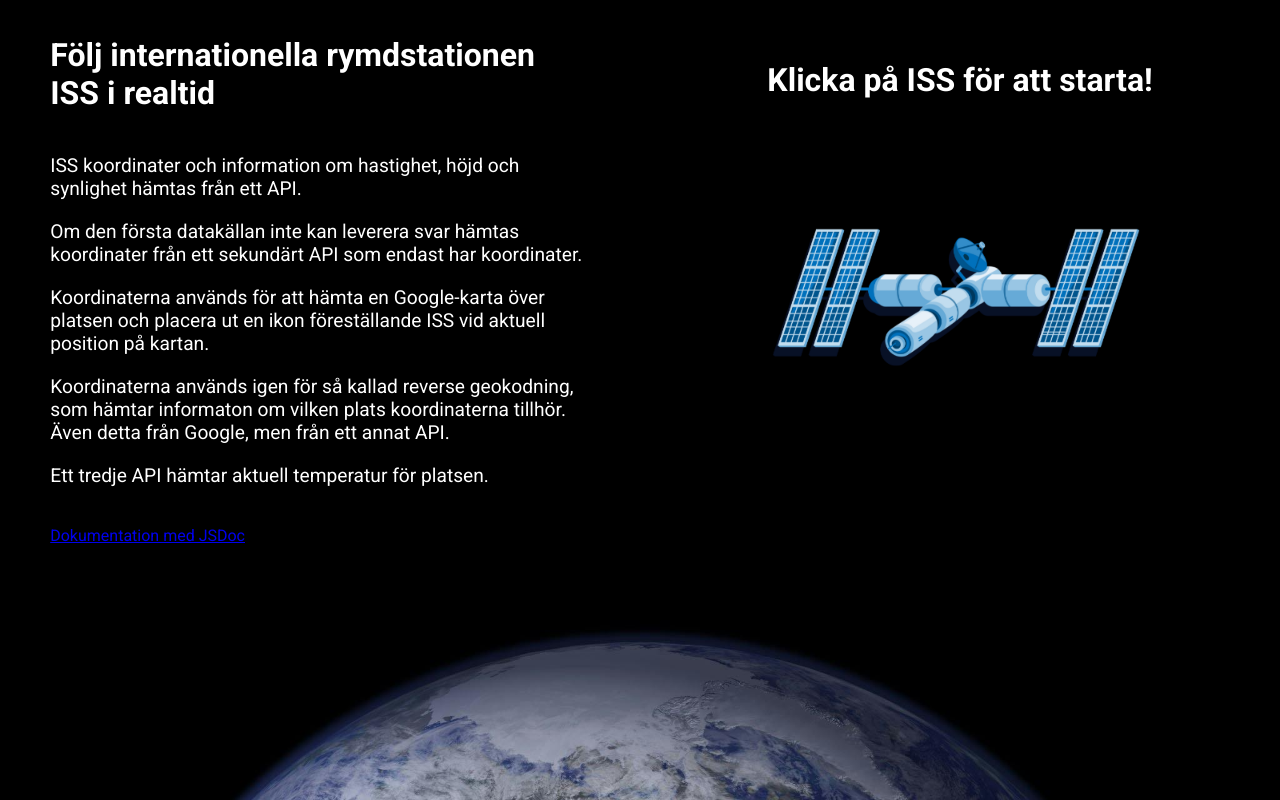
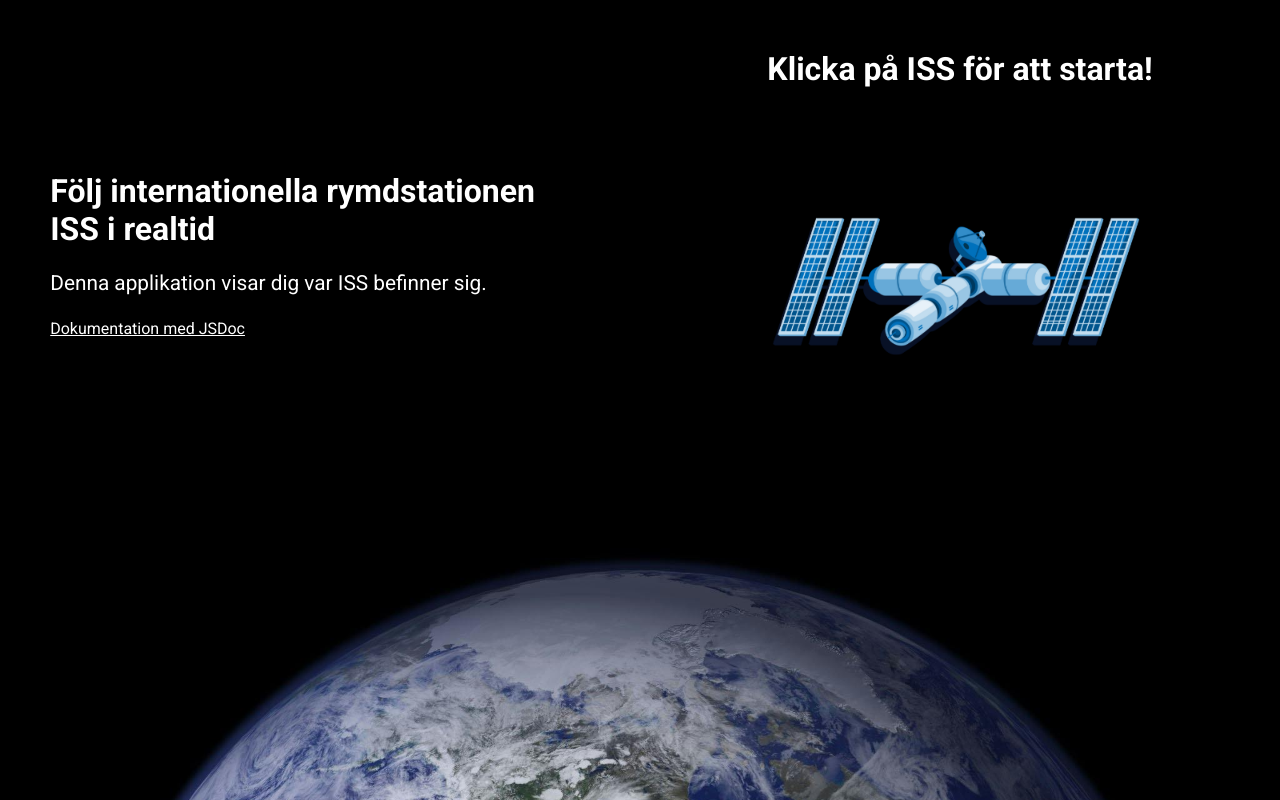
Before and after one commit to lowdav/frontendprojekt, a website built with Parcel: page src/index.html in a window 1280 px wide. Shown: the top 800 px of the page. Built offline with nearby package versions, Linux system fonts and the light colour scheme.

Commit message:
Använder json för innehåll på startsida

```diff
--- a/package.json
+++ b/package.json
@@ -13,6 +13,7 @@
     "@parcel/transformer-sass": "^2.13.3",
     "jsdoc": "^4.0.4",
     "parcel": "^2.13.3",
+    "sharp": "^0.33.5",
     "svgo": "^3.3.2"
   },
   "browserslist": "> 0.5%, last 2 versions, not dead"
--- a/src/css/sass/_card.scss
+++ b/src/css/sass/_card.scss
@@ -1,10 +1,12 @@
+@use '/src/css/sass/variables' as *;
+
 .info-container {
     margin: 10px;
     text-align: center;
 }
 
 .card {
-    background: rgb(255, 255, 255, 0.9);
+    background: $cardbackground;
     border-radius: 12px;
     box-shadow: 0 5px 15px rgba(0, 0, 0, 0.2);
     p{
@@ -43,7 +45,7 @@
 .card:nth-child(9) { animation-delay: 0.9s; }
 
 .card:last-child {
-    color: red;
+    color: $lastcard;
 }
 
 
--- a/src/css/sass/_fonts.scss
+++ b/src/css/sass/_fonts.scss
@@ -2,6 +2,10 @@
 
 * {
     font-family: 'Roboto', sans-serif;
+}
+
+p {
+    font-size: clamp(1.2rem, 1.3rem, 1.4rem);
 }
 
 .card p {
--- a/src/css/sass/_intro.scss
+++ b/src/css/sass/_intro.scss
@@ -1,22 +1,32 @@
+@use '/src/css/sass/variables' as *;
+
 html {
-    background-color: black;
+    background-color: $htmlbackground;
 }
 
 main {
-    // max-width: 1600px;
     margin: auto;
 }
 
 .wrapper {
     max-width: 100vw;
     margin: auto;
-    color: white;
+    color: $textcolor;
 }
 
 .intro{
 max-width: 60ch;
 padding: 15px;
 margin: auto;
+
+a {
+    color: $linkcolor;
+}
+
+p {
+    line-height: 1.4;
+}
+
 }
 
 #icon {
@@ -30,8 +40,9 @@ img{
     margin: auto;
     }
 
-.bold{
+#cta{
     font-weight: 700;
+    padding-top: 50px;
     margin: 0;
 }
 
--- /dev/null
+++ b/src/css/sass/_variables.scss
@@ -0,0 +1,5 @@
+$htmlbackground: black;
+$textcolor: white;
+$linkcolor: white;
+$cardbackground: rgb(255, 255, 255, 0.9);
+$lastcard: red;
--- a/src/css/style.scss
+++ b/src/css/style.scss
@@ -1,3 +1,4 @@
+@use 'sass/variables';
 @use 'sass/map';
 @use 'sass/card';
 @use 'sass/fonts';
--- /dev/null
+++ b/src/data.json
@@ -0,0 +1,7 @@
+  {
+    "title": "Följ internationella rymdstationen ISS i realtid",
+    "content": "Denna applikation visar dig var ISS befinner sig.",
+    "link": "href='docs/index.html'></a>",
+    "linktext": "Dokumentation med JSDoc",
+    "cta": "Klicka på ISS för att starta!"
+  }
--- a/src/index.html
+++ b/src/index.html
@@ -4,40 +4,34 @@
     <meta charset="UTF-8">
     <meta name="viewport" content="width=device-width, initial-scale=1.0">
     <link rel="icon" type="image/x-icon" href="img/favicon.ico">
+    <link id="themestyle" rel="stylesheet" href="css/style.scss">
     <title>Follow the space station</title>
-    <link id="themestyle" rel="stylesheet" href="css/style.scss">
 </head>
   <body>
     <main>
       <div id="wrapper" class="wrapper">
       <div id="intro" class="intro">
-        <h1>Följ internationella rymdstationen ISS i realtid</h1>
-        <p>
-        <ul>
-          <li>ISS koordinater och information om hastighet, höjd och synlighet hämtas från ett API.</li>
-          <li>Om den första datakällan inte kan leverera svar hämtas koordinater från ett sekundärt API som endast har koordinater.</li>
-          <li>Koordinaterna används för att hämta en Google-karta över platsen och placera ut en ikon föreställande ISS vid aktuell position på kartan.</li>
-          <li>Koordinaterna används igen för så kallad reverse geokodning, som hämtar informaton om vilken plats koordinaterna tillhör. Även detta från Google, men från ett annat API.</li>
-          <li>Ett tredje API hämtar aktuell temperatur för platsen.</li>
-        </ul>
-        <a href="docs/index.html">Dokumentation med JSDoc</a>
+        <div id="introtext"></div>
         </div>
         <div id="icon-container">
-        <p class="bold">Klicka på ISS för att starta!</p>
+        <p id="cta"></p>
         <img id="icon" src="img/iss_xl.png" alt="ISS-ikon">
       </div>
       <div id="pic-container">
-        <img src="./img/earth.jpg" alt="">
+        <picture>
+          <source srcset="./img/earth.jpg?as=avif" type="image/avif">
+          <source srcset="./img/earth.jpg?as=webp" type="image/webp">
+          <source srcset="./img/earth.jpg" type="image/jpeg">
+          <img src="./img/earth.jpg" alt="Jorden sedd från rymden">
+        </picture>
       </div>
       </div>
         <div id="map-container" class="map-container">
             <div id="map"></div>
-
         </div>
         <div id="info-container" class="info-container">
         </div>
     </main>
-
     <script type="module" src="js/map2.js"></script>
   </body>
 </html>
--- a/src/js/map2.js
+++ b/src/js/map2.js
@@ -1,9 +1,39 @@
 //importera ikon med Parcel för senare användning som googlemaps-ikon.
 import issIcon from "../img/iss.png";
+import introText from '../data.json';
 
 const googleApiKey = "AIzaSyB5d-KsEdbbAlcWWLcjCptAxYjqCLBHUqU";
 
 let lat, lon, temperature, locationName, altitude, velocity, visibility, timestamp;
+
+
+/**
+ * Skriver ut innehållet från json-fil till startsidan.
+ * @param {object} data
+ */
+function printJsonContent(data) {
+    const title = data.title;
+    const content = data.content;
+    const link = data.link;
+    const linktext = data.linktext;
+    const cta = data.cta;
+
+    const textContainer = document.getElementById('introtext');
+    const ctaElement = document.getElementById('cta');
+    const textElement = document.createElement('div');
+    textElement.innerHTML = `
+        <h1>${title}</h1>
+        <p>${content}</p>
+        <a href="${link}">${linktext}</a>`;
+
+        textContainer.appendChild(textElement);
+        ctaElement.textContent = cta;
+      };
+printJsonContent(introText);
+
+
+
+
 
 /**
  * Eventlyssnare för att lyssna efter klick på ikonen och starta
@@ -14,6 +44,7 @@ document.getElementById("icon").addEventListener("click", () => {
     console.log("Klick på ikonen registrerat");
     icon.classList.add("rotate");
     document.getElementById("intro").classList.add("fade-out");
+    document.getElementById("cta").classList.add("fade-out");
     startMap(3000);
 });
 
```
